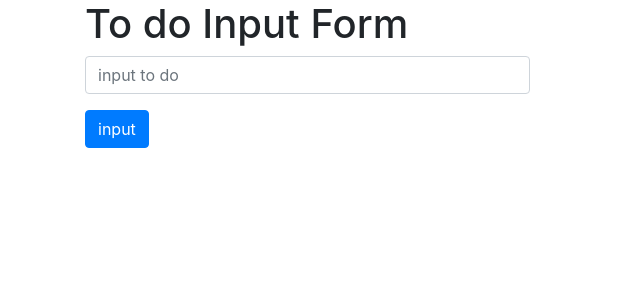
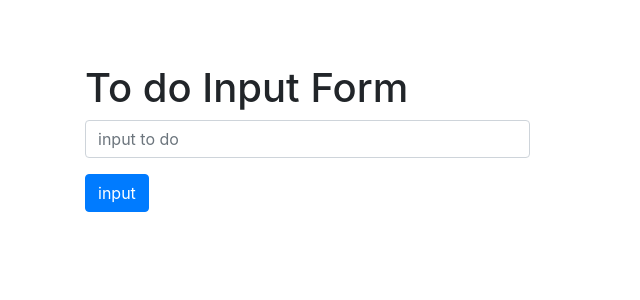
Before and after one commit to mprambadi/react-app, a React (Create React App) app: page / in a window 1280 px wide. Shown: the top 300 px of the page, without its empty margins (0-640 px from the left). Built offline with nearby package versions, Linux system fonts and the light colour scheme.

Commit message:
fix styling

```diff
--- a/src/App.css
+++ b/src/App.css
@@ -30,3 +30,7 @@
 .App-underline {
     text-decoration: underline;
 }
+
+body {
+  margin-top: 5%
+}
```
